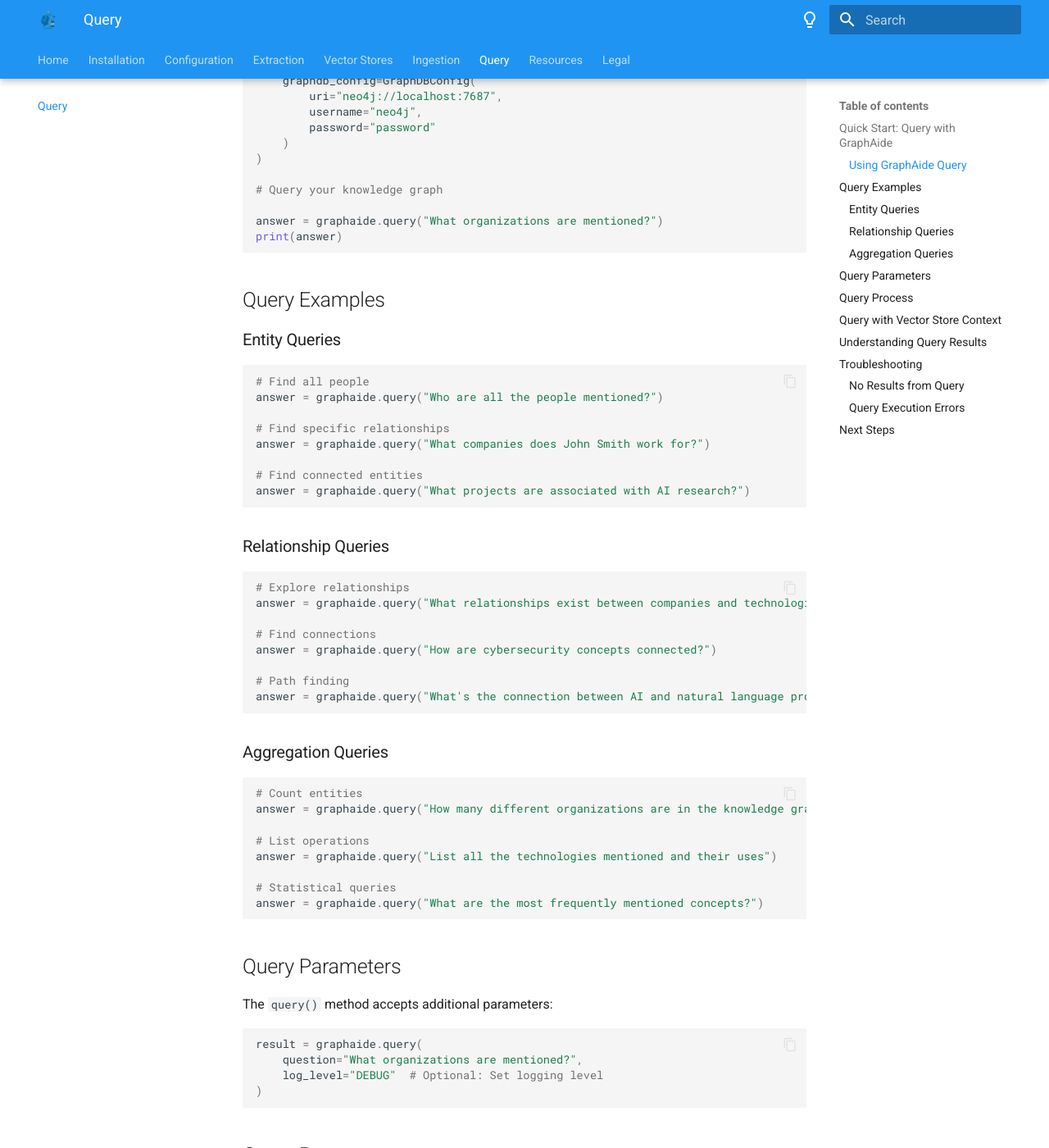
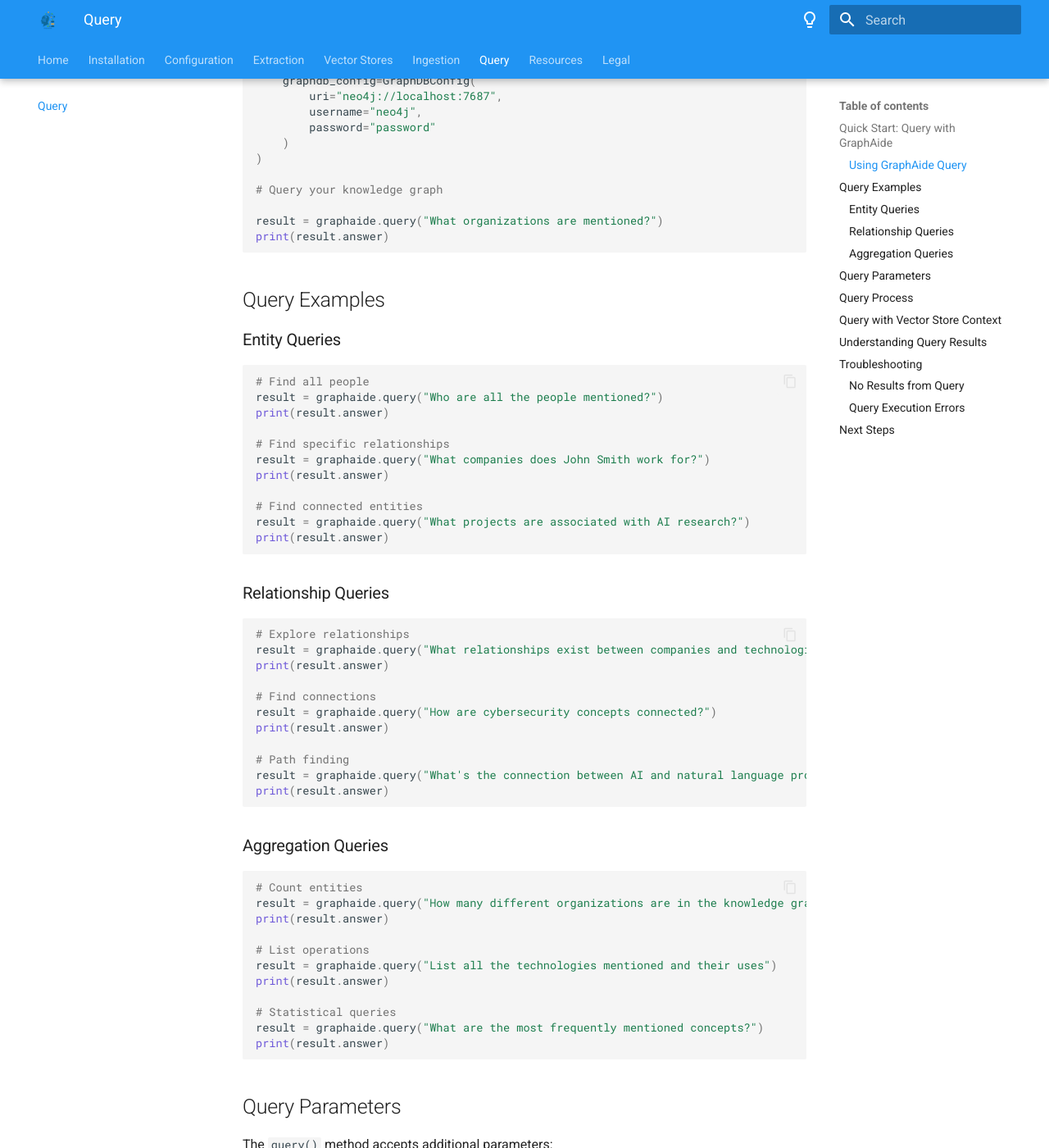
Before and after one commit to pnnl/GraphAide, an MkDocs documentation site: the page built from docs/query/index.md, in a window 1280 px wide and 1400 px high, scrolled down 509 px. Shown: the whole window at 82% size. Built offline with MkDocs 1.6.1 and Material for MkDocs 9.7.7, drawn with Linux system fonts in a browser that asks for light colours; some of the changed text lies outside the part shown.

Commit message:
Update Query documentation: use 'result' variable and show result.answer access
- Changed all examples to use 'result' instead of 'answer' variable
- Added 'print(result.answer)' to show how to access the actual answer
- Clearer API usage pattern for users
- Deployed to GitHub Pages

````diff
--- a/docs/query/index.md
+++ b/docs/query/index.md
@@ -25,8 +25,8 @@
 
 # Query your knowledge graph
 
-answer = graphaide.query("What organizations are mentioned?")
-print(answer)
+result = graphaide.query("What organizations are mentioned?")
+print(result.answer)
 ```
 
 ## Query Examples
@@ -35,39 +35,48 @@
 
 ```python
 # Find all people
-answer = graphaide.query("Who are all the people mentioned?")
+result = graphaide.query("Who are all the people mentioned?")
+print(result.answer)
 
 # Find specific relationships
-answer = graphaide.query("What companies does John Smith work for?")
+result = graphaide.query("What companies does John Smith work for?")
+print(result.answer)
 
 # Find connected entities
-answer = graphaide.query("What projects are associated with AI research?")
+result = graphaide.query("What projects are associated with AI research?")
+print(result.answer)
 ```
 
 ### Relationship Queries
 
 ```python
 # Explore relationships
-answer = graphaide.query("What relationships exist between companies and technologies?")
+result = graphaide.query("What relationships exist between companies and technologies?")
+print(result.answer)
 
 # Find connections
-answer = graphaide.query("How are cybersecurity concepts connected?")
+result = graphaide.query("How are cybersecurity concepts connected?")
+print(result.answer)
 
 # Path finding
-answer = graphaide.query("What's the connection between AI and natural language processing?")
+result = graphaide.query("What's the connection between AI and natural language processing?")
+print(result.answer)
 ```
 
 ### Aggregation Queries
 
 ```python
 # Count entities
-answer = graphaide.query("How many different organizations are in the knowledge graph?")
+result = graphaide.query("How many different organizations are in the knowledge graph?")
+print(result.answer)
 
 # List operations
-answer = graphaide.query("List all the technologies mentioned and their uses")
+result = graphaide.query("List all the technologies mentioned and their uses")
+print(result.answer)
 
 # Statistical queries
-answer = graphaide.query("What are the most frequently mentioned concepts?")
+result = graphaide.query("What are the most frequently mentioned concepts?")
+print(result.answer)
 ```
 
 ## Query Parameters
@@ -122,7 +131,8 @@
 )
 
 # Query now includes both graph data AND document context
-answer = graphaide.query("What specific technologies are mentioned for cybersecurity?")
+result = graphaide.query("What specific technologies are mentioned for cybersecurity?")
+print(result.answer)
 ```
 
 ## Understanding Query Results
@@ -150,17 +160,19 @@
 print(f"Documents in vector store: {doc_count}")
 
 # Try a simpler query
-answer = graphaide.query("What entities are in the graph?")
+result = graphaide.query("What entities are in the graph?")
+print(result.answer)
 ```
 
 ### Query Execution Errors
 
 ```python
 # Enable debug logging to see detailed execution
-answer = graphaide.query(
+result = graphaide.query(
     "Your question here?",
     log_level="DEBUG"
 )
+print(result.answer)
 ```
 
 ## Next Steps
````
